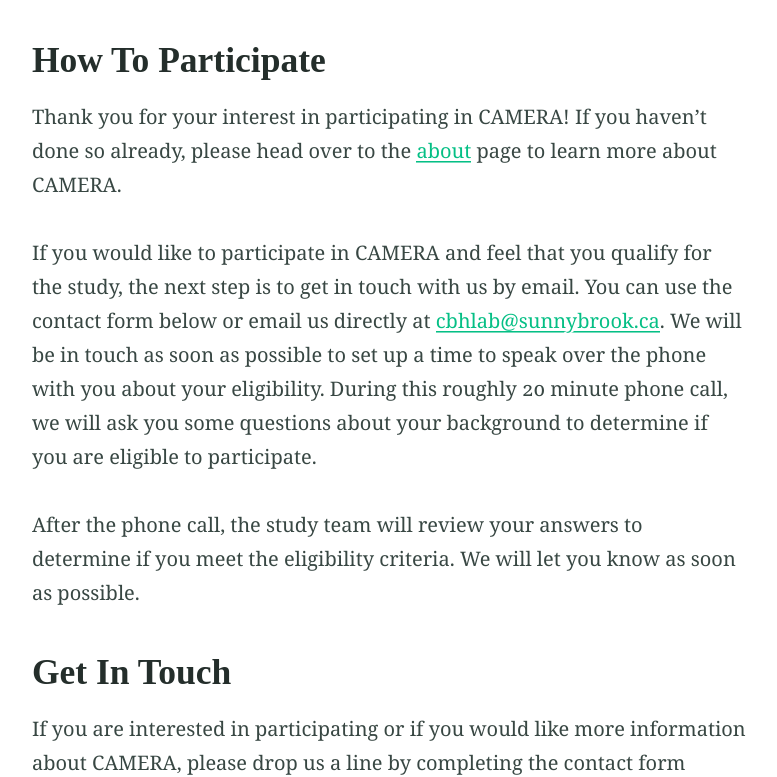
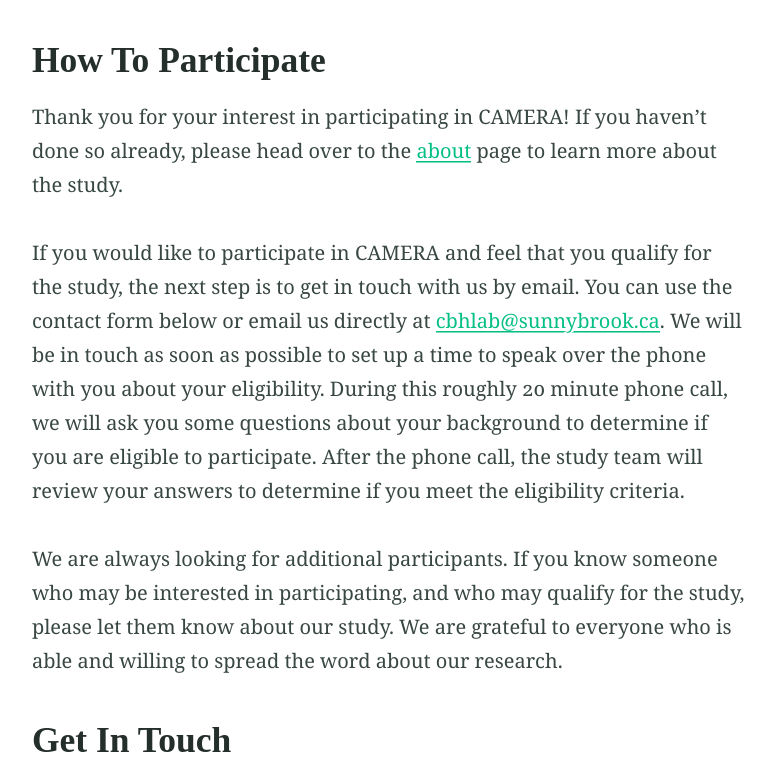
Before and after one commit to camerastudy/camerastudy.github.io, a Jekyll site: the page built from participate.md, in a window 1280 px wide and 900 px high, scrolled down 305 px, cut to the strip 123-900 px from the top of the window. Shown: the whole strip, without its empty margins (251-1028 px from the left). Built offline with Jekyll 4.4.1, drawn with Linux system fonts in a browser that asks for light colours; our own code applies the rules of GitHub Pages for plain Markdown files.

Commit message:
Update index, about, participate text

```diff
--- a/participate.md
+++ b/participate.md
@@ -7,16 +7,17 @@
 ---
 ## How To Participate
 Thank you for your interest in participating in CAMERA! If you haven't done so already, please head over to the
-[about](/about.md) page to learn more about CAMERA.
+[about](/about.md) page to learn more about the study.
 <br/><br/>
 If you would like to participate in CAMERA and feel that you qualify for the study, the next step is to get in touch
 with us by email. You can use the contact form below or email us directly at <a href="mailto:cbhlab@sunnybrook.ca">cbhlab@sunnybrook.ca</a>.
 We will be in touch as soon as possible to set up a time to speak over the phone with you about your eligibility. During
 this roughly 20 minute phone call, we will ask you some questions about your background to determine if you are eligible
-to participate.
+to participate. After the phone call, the study team will review your answers to determine if you meet the eligibility criteria.
 <br/><br/>
-After the phone call, the study team will review your answers to determine if you meet the eligibility criteria. We will
-let you know as soon as possible.
+We are always looking for additional participants. If you know someone who may be interested in participating, and who may
+qualify for the study, please let them know about our study. We are grateful to everyone who is able and willing to spread
+the word about our research.
 
 ## Get In Touch
 If you are interested in participating or if you would like more information about CAMERA, please drop us a line by
```
Also changed, not shown: about.md (+7 -2 lines), index.md (+2 -3 lines).
